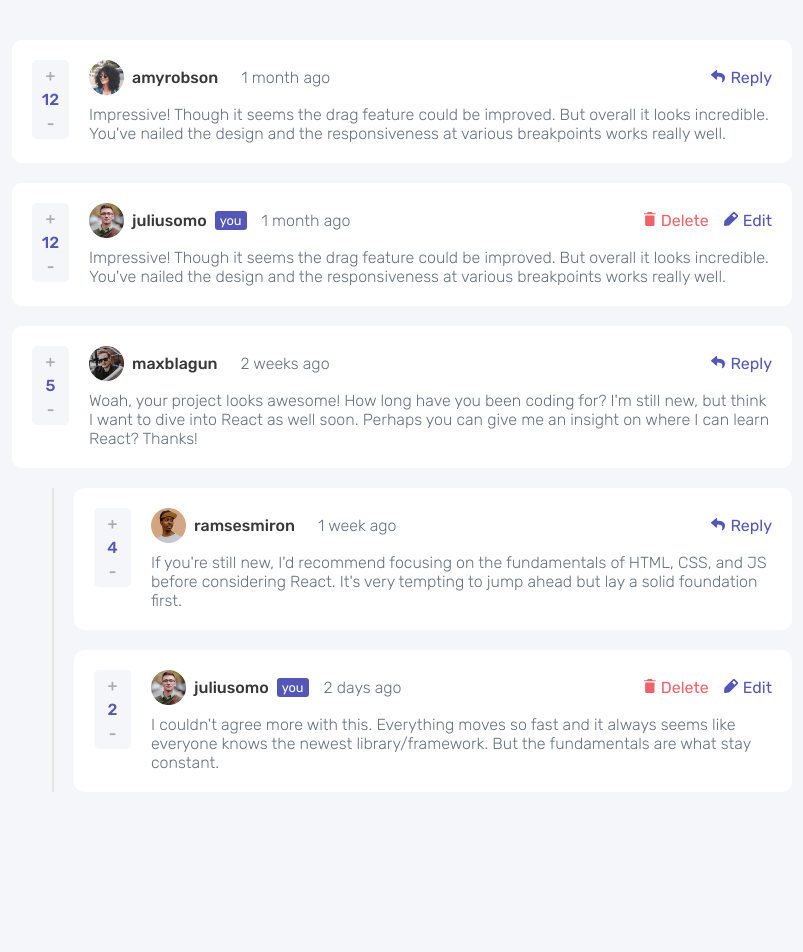
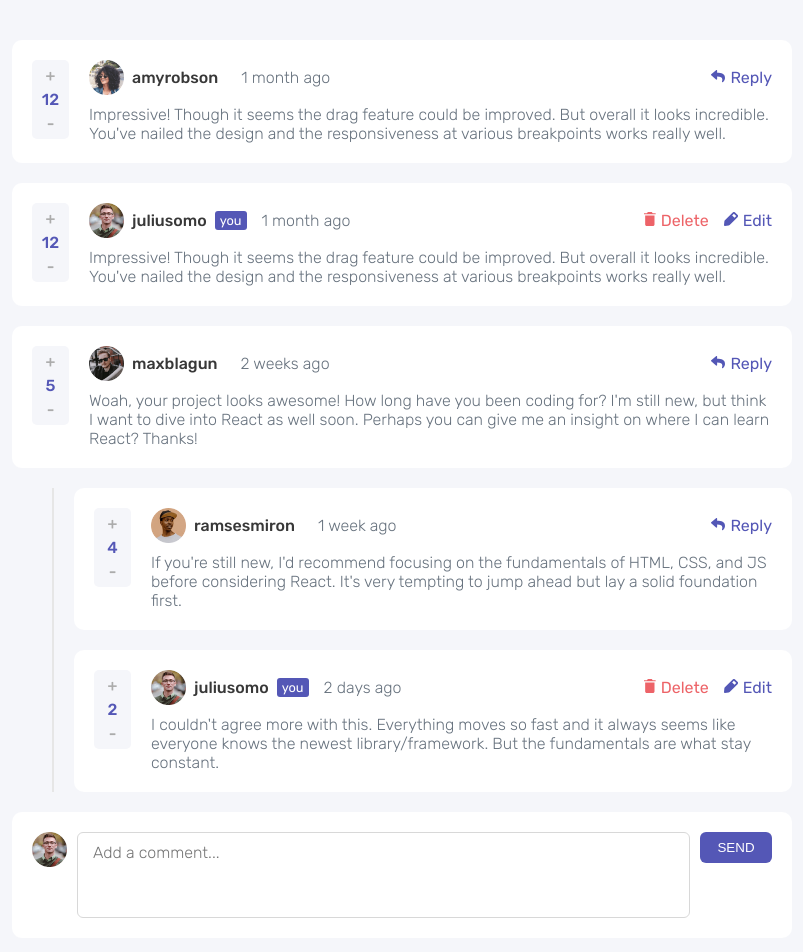
Before and after one commit to Jonathanmeij/comments-section, a React (Create React App) app: page / in a window 1280 px wide. Shown: the top 952 px of the page, without its empty margins (238-1041 px from the left). Before the commit the page ends 832 px from the top, so only its background shows below. Built offline with nearby package versions, Linux system fonts and the light colour scheme; the HTML template or start-up script is replaced by a standard one.

Commit message:
added reply

```diff
--- a/src/components/Buttons.js
+++ b/src/components/Buttons.js
@@ -1,3 +1,7 @@
+import replyIcon from "../images/icon-reply.svg";
+import editIcon from "../images/icon-edit.svg";
+import deleteIcon from "../images/icon-delete.svg";
+
 export default function Buttons(props) {
     return (
         <div className="comment-buttons">
@@ -7,17 +11,17 @@ export default function Buttons(props) {
                         className="comment-delete"
                         onClick={() => props.deleteComment(props.data.id)}
                     >
-                        <img src={props.deleteIcon} alt=""></img>
+                        <img src={deleteIcon} alt=""></img>
                         <span>Delete</span>
                     </div>
                     <div className="edit-button">
-                        <img src={props.editIcon} alt=""></img>
+                        <img src={editIcon} alt=""></img>
                         <span>Edit</span>
                     </div>
                 </div>
             ) : (
-                <div className="blue-button">
-                    <img src={props.replyIcon} alt=""></img>
+                <div className="blue-button" onClick={props.handleReply}>
+                    <img src={replyIcon} alt=""></img>
                     <span>Reply</span>
                 </div>
             )}
--- a/src/components/Comment.js
+++ b/src/components/Comment.js
@@ -1,13 +1,13 @@
 import Rating from "./Rating.js";
-import replyIcon from "../images/icon-reply.svg";
-import editIcon from "../images/icon-edit.svg";
-import deleteIcon from "../images/icon-delete.svg";
 import Buttons from "./Buttons.js";
+import { useState } from "react";
+import CommentEditor from "./CommentEditor.js";
 
 export default function Comment(props) {
     const data = props.data;
     const hasReplies = data["replies"] && data.replies.length > 0;
     const isYou = data.user.username === props.currentUser.username;
+    const [showReplyEditor, setShowReplyEditor] = useState(false);
 
     const replies = () => {
         if (data["replies"] && data.replies.length !== 0) {
@@ -25,12 +25,25 @@ export default function Comment(props) {
         }
     };
 
+    function handleReply() {
+        setShowReplyEditor((prev) => !prev);
+        // props.addReply(props.id, content);
+    }
+
+    function addComment(content) {
+        props.addReply(data.id, content);
+        setShowReplyEditor(false);
+    }
+
     const replyElements = replies();
+
     return (
         <div className="comment-section">
             <div className="comment-container">
+                {/* like and dislike  */}
                 <Rating data={data} rateChange={props.rateChange} id={data.id} />
                 <div className="comment-content">
+                    {/* comment header with profile picture, name, date */}
                     <div className="comment-top">
                         <img
                             src={require(`../images/avatars/image-${data.user.username}.png`)}
@@ -44,19 +57,28 @@ export default function Comment(props) {
                             </div>
                         )}
                         <span className="created-at">{data.createdAt}</span>
+
+                        {/* buttons for reply, delete, edit */}
                         <Buttons
                             data={data}
                             isYou={isYou}
                             deleteComment={props.deleteComment}
-                            deleteIcon={deleteIcon}
-                            editIcon={editIcon}
-                            replyIcon={replyIcon}
+                            handleReply={handleReply}
                         />
                     </div>
-                    <p>{data.content}</p>
+
+                    {/* comment content */}
+                    <p className="content">{data.content}</p>
                 </div>
             </div>
 
+            {/* reply editor */}
+
+            {showReplyEditor && (
+                <CommentEditor currentUser={props.currentUser} addComment={addComment} />
+            )}
+
+            {/* replies */}
             <div className="replies">
                 {hasReplies && <div className="replies-divider"></div>}
                 <div>{replyElements}</div>
--- /dev/null
+++ b/src/components/CommentEditor.js
@@ -0,0 +1,62 @@
+import { nanoid } from "nanoid";
+import { useState } from "react";
+
+export default function CommentEditor(props) {
+    const [textArea, setTextArea] = useState("");
+
+    function handleChange(e) {
+        setTextArea(e.target.value);
+    }
+
+    function handleSubmit() {
+        const comment = {
+            id: nanoid(),
+            content: textArea,
+            createdAt: "now",
+            score: 0,
+            user: {
+                image: {
+                    png: `./images/avatars/image-${props.currentUser.username}.png`,
+                    webp: `./images/avatars/image-${props.currentUser.username}.webp`,
+                },
+                username: props.currentUser.username,
+            },
+            replies: [],
+        };
+
+        props.addComment(comment);
+    }
+
+    return (
+        <div className="editor comment-container">
+            <img
+                src={require(`../images/avatars/image-${props.currentUser.username}.png`)}
+                alt=""
+                className="avatar"
+            ></img>
+            <textarea
+                value={textArea}
+                onChange={handleChange}
+                placeholder="Add a comment..."
+            />
+            <button className="editor-button" onClick={handleSubmit}>
+                SEND
+            </button>
+        </div>
+    );
+}
+
+// {
+//     "id": 1,
+//     "content": "Impressive! Though it seems the drag feature could be improved. But overall it looks incredible. You've nailed the design and the responsiveness at various breakpoints works really well.",
+//     "createdAt": "1 month ago",
+//     "score": 12,
+//     "user": {
+//       "image": {
+//         "png": "./images/avatars/image-amyrobson.png",
+//         "webp": "./images/avatars/image-amyrobson.webp"
+//       },
+//       "username": "amyrobson"
+//     },
+//     "replies": []
+//   },
--- a/src/components/Main.js
+++ b/src/components/Main.js
@@ -1,10 +1,11 @@
 import { useState } from "react";
 import jsonData from "../data.json";
 import Comment from "./Comment";
+import CommentEditor from "./CommentEditor";
 import DeleteModal from "./DeleteModal";
 
 export default function Main() {
-    const [comments, setComments] = useState(jsonData.comments);
+    const [comments, setComments] = useState(() => jsonData.comments);
     const [currentUser] = useState(jsonData.currentUser);
     const [showDeleteModal, setShowDeleteModal] = useState(false);
     const [deleteCommentId, setDeleteCommentId] = useState();
@@ -48,6 +49,25 @@ export default function Main() {
         });
     }
 
+    function addComment(comment) {
+        setComments((prevComments) => {
+            return [...prevComments, comment];
+        });
+    }
+
+    function addReply(id, newComment) {
+        setComments((prevComments) => {
+            let oldArray = [];
+            oldArray = prevComments.map((comment) => {
+                return comment.id === id
+                    ? { ...comment, replies: [...comment.replies, newComment] }
+                    : comment;
+            });
+            console.log(oldArray);
+            return oldArray;
+        });
+    }
+
     const dataElements = comments.map((element) => {
         return (
             <Comment
@@ -56,6 +76,7 @@ export default function Main() {
                 currentUser={currentUser}
                 deleteComment={handleDelete}
                 rateChange={handleRateChange}
+                addReply={addReply}
             />
         );
     });
@@ -69,6 +90,7 @@ export default function Main() {
                     deleteComment={() => deleteCommentFromArray(deleteCommentId)}
                 />
             )}
+            <CommentEditor currentUser={currentUser} addComment={addComment} />
         </div>
     );
 }
--- a/src/style.css
+++ b/src/style.css
@@ -143,6 +143,9 @@ span {
     font-weight: 400;
 }
 
+.comment-content {
+    flex-grow: 100;
+}
 .avatar {
     height: 35px;
 }
@@ -226,6 +229,39 @@ span {
     background-color: hsl(358, 62%, 62%);
 }
 
+textarea {
+    resize: none;
+    border: 1px solid rgb(216, 216, 216);
+    border-radius: 6px;
+    padding: 10px 15px;
+    flex-grow: 1;
+    height: 4rem;
+    margin: 0 10px;
+    font-family: inherit;
+    color: var(--Grayish-blue);
+    font-weight: 300;
+    font-size: 1rem;
+}
+
+textarea:focus {
+    outline: none;
+    border: 1px solid rgb(90, 90, 90);
+}
+
+.editor-button {
+    background-color: var(--Moderate-blue);
+    color: white;
+    border-style: none;
+    padding: 8px;
+    min-width: 4.5rem;
+    border-radius: 6px;
+    cursor: pointer;
+}
+
+.editor-button:hover {
+    opacity: 75%;
+}
+
 @media screen and (max-width: 600px) {
     .comment-container {
         flex-direction: column-reverse;
```
